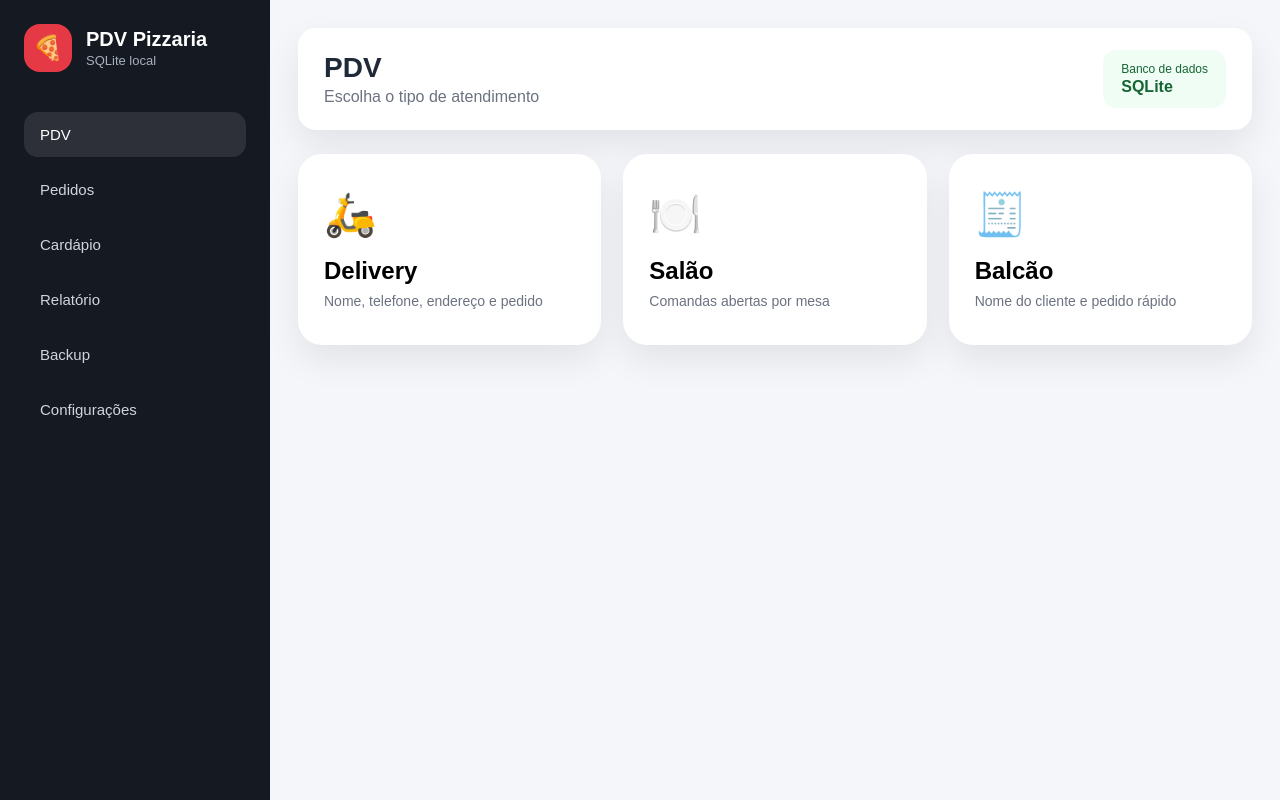
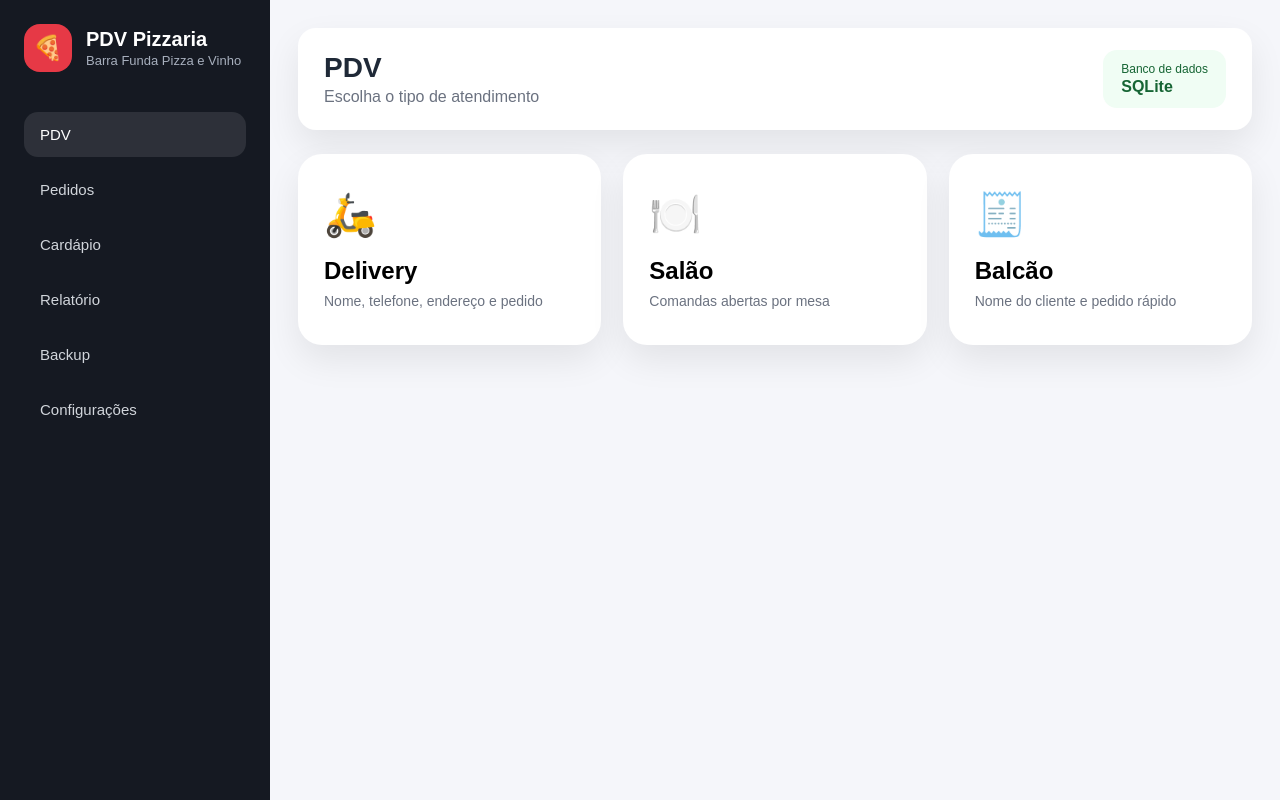
Before and after one commit to Lucasfracry/Pizzariapdv_2.0, a Flask app: page / in a window 1280 px wide. Run offline with Flask 3, Linux system fonts and the light colour scheme; data comes from the database, SQL or seed files in the repository.

Commit message:
Update index.html

```diff
--- a/templates/index.html
+++ b/templates/index.html
@@ -17,7 +17,7 @@
         <div class="logo-icon">🍕</div>
         <div>
           <h1>PDV Pizzaria</h1>
-          <span>SQLite local</span>
+          <span>Barra Funda Pizza e Vinho</span>
         </div>
       </div>
 
```
